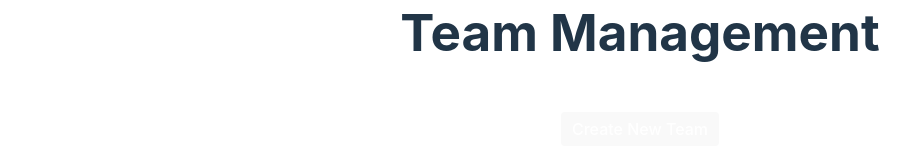
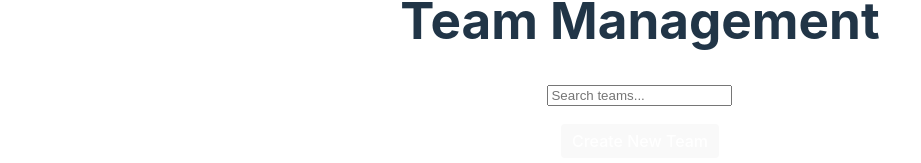
Before and after one commit to shirakoisnull/Baskestats, a Svelte app in the folder app/client/baskestats/: page /teams in a window 1280 px wide. Shown: the part 310-473 px from the top of the page, without its empty margins (0-921 px from the left). Built offline with nearby package versions, Linux system fonts and the light colour scheme; no server answers.

Commit message:
feat: team search by name

```diff
--- a/app/client/baskestats/src/routes/TeamManagement.svelte
+++ b/app/client/baskestats/src/routes/TeamManagement.svelte
@@ -6,16 +6,11 @@
   // let showModal = false;
   // let selectedTeam = null;
 
-  // Assuming teamsData contains your team entries, fetched from somewhere
-  // let teamsData = [
-  //   { id: 1, name: "Team A", city: "City A", wins: 5, losses: 2 },
-  //   { id: 2, name: "Team B", city: "City B", wins: 3, losses: 4 },
-  //   // Add more entries as needed
-  // ];
 
   // BEGIN REQUEST FROM API
   // Initialize teams as an empty array
   let teams = [];
+  let searchQuery = '';
 
   // Fetch teams data from the backend
   async function fetchTeams() {
@@ -75,7 +70,6 @@
         console.error("Error deleting team:", error);
       }
     }
-    // teamsData = teamsData.filter((t) => t.id !== team.id);
   }
 
   // THE CURSED CONFIRMATION MODAL THAT NEVER WORKS
@@ -95,6 +89,14 @@
   function handleUpdate(team) {
     navigate(`/teamupdate`, { state: { team } });
   }
+ // Filtered teams based on search query
+  $: visibleTeams = searchQuery ?
+    teams.filter(team => {
+      return (
+        team.name.toLowerCase().includes(searchQuery.toLowerCase())
+        // Replace 'team.name' with the property you want to filter/search by
+      );
+    }) : teams;
 </script>
 
 <!-- {#if showModal}
@@ -102,6 +104,8 @@
 {/if} -->
 
 <h1>Team Management</h1>
+
+<input type="text" bind:value={searchQuery} placeholder="Search teams..." />
 
 <div class="card">
   <button on:click={handleClick}>Create New Team</button>
@@ -119,7 +123,7 @@
     </tr>
   </thead>
   <tbody>
-    {#each teams as team}
+    {#each visibleTeams as team}
       <tr>
         <td>{team.id}</td>
         <td>{team.name}</td>
```
